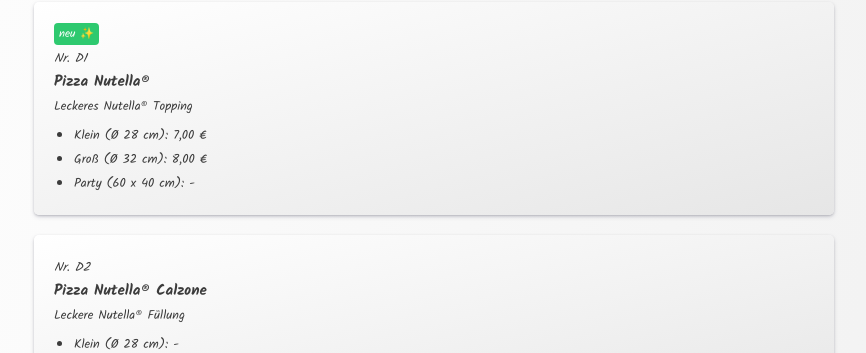
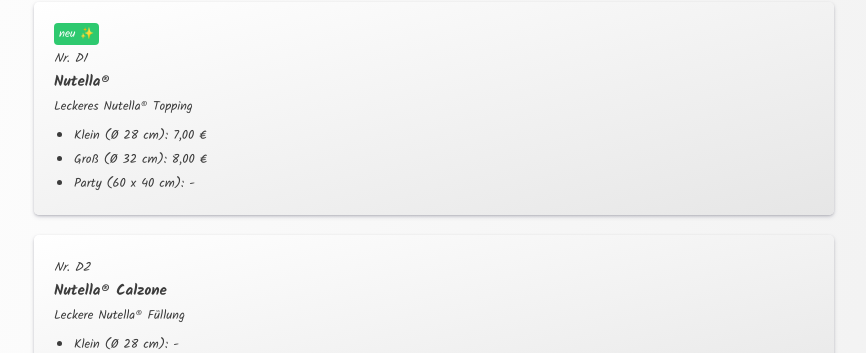
Before and after one commit to dev-pisapizza/pisa-pizza, an Angular app: page / in a window 1280 px wide. Shown: the part 666-1019 px from the top of the page, without its empty margins (206-1072 px from the left). Built offline with nearby package versions, Linux system fonts and the light colour scheme.

Commit message:
Update pizzas.ts

```diff
--- a/src/app/pizzas/pizzas.ts
+++ b/src/app/pizzas/pizzas.ts
@@ -17,7 +17,7 @@
 export const pizzas: Pizza[] = [
   {
     id: 'D1',
-    name: 'Pizza Nutella®',
+    name: 'Nutella®',
     tag: 'new',
     description: 'Leckeres Nutella® Topping',
     price: {
@@ -27,7 +27,7 @@
   },
   {
     id: 'D2',
-    name: 'Pizza Nutella® Calzone',
+    name: 'Nutella® Calzone',
     description: 'Leckere Nutella® Füllung',
     price: {
       large: 8,
```
